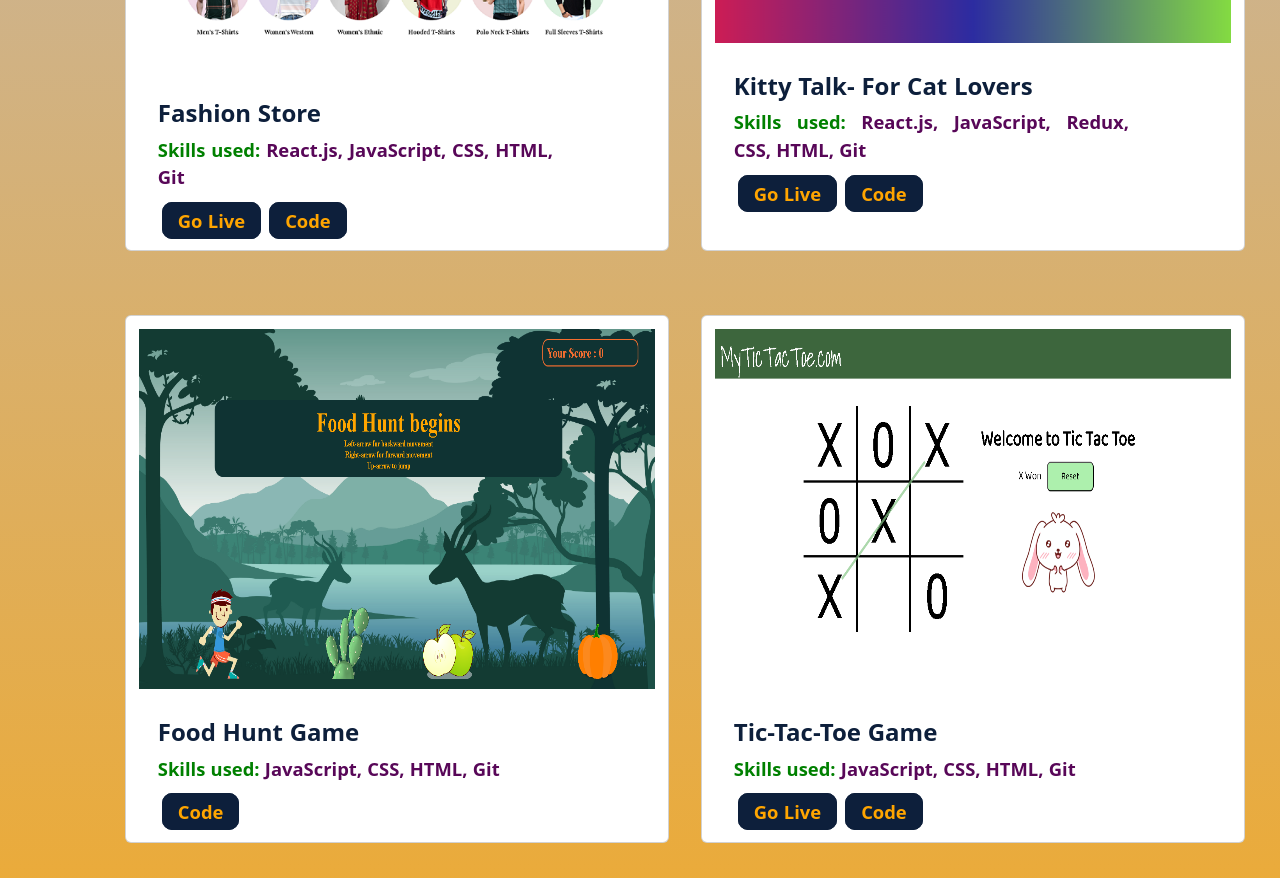
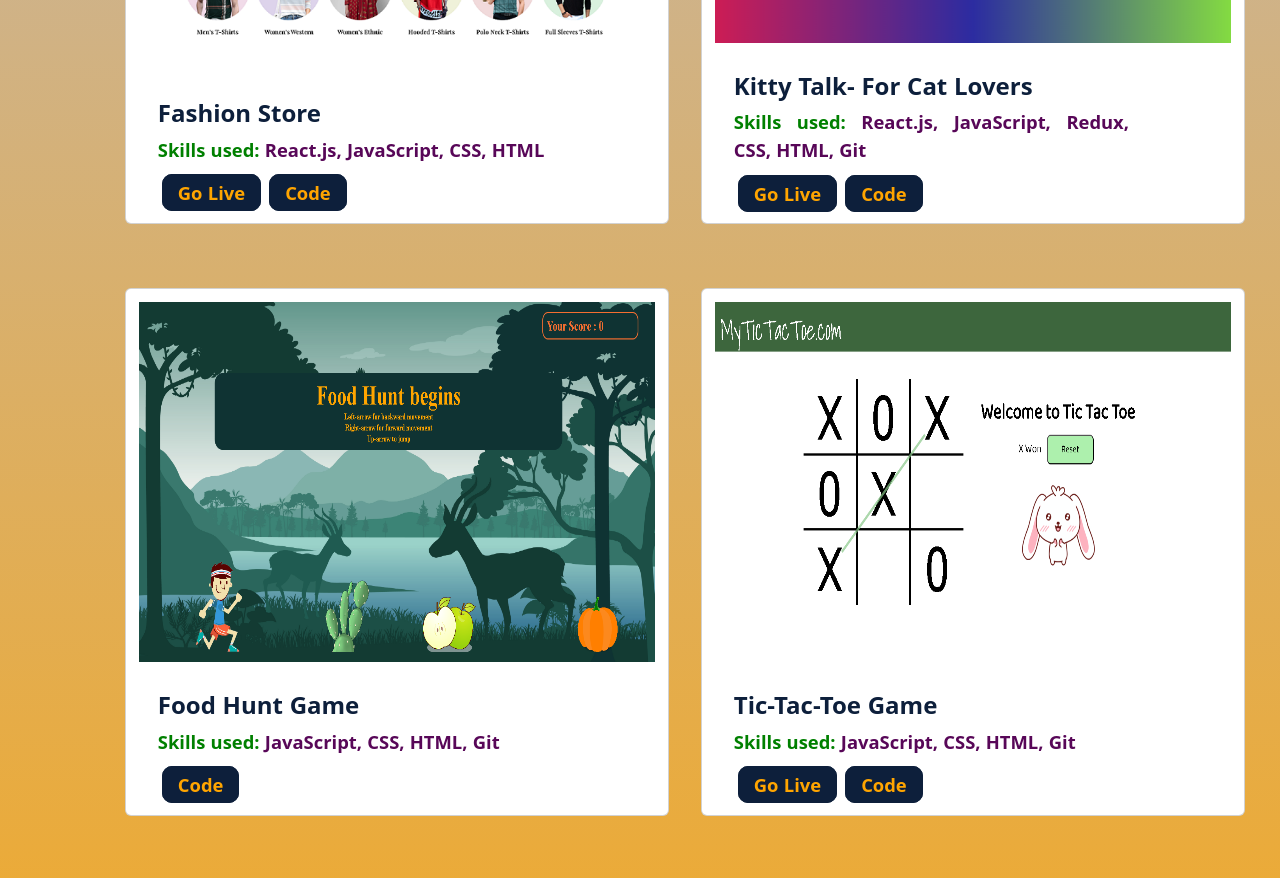
Before and after one commit to vaishali4244/portfolio, a React (Create React App) app: page / in a window 1280 px wide. Shown: the part 2800-3678 px from the top of the page. Built offline with nearby package versions, Linux system fonts and the light colour scheme.

Commit message:
changes done

```diff
--- a/src/components/Projects/Project.js
+++ b/src/components/Projects/Project.js
@@ -33,7 +33,7 @@ const Project = () => {
           <img src={require("../../assets/fashionStore.png")} className="anim" alt="Fashion Store website" />
           <div className="card-body fashion ">
             <h4 className="card-font3">Fashion Store</h4>
-            <p >Skills used: <span>React.js, JavaScript, CSS, HTML, Git </span></p>
+            <p >Skills used: <span>React.js, JavaScript, CSS, HTML </span></p>
             <a href="https://vastram.netlify.app/" className="button3" target="_blank" rel="noreferrer">Go Live</a>
             <a href="https://github.com/vaishali4244/fashion_store_vastram" className="button3 " target="_blank" rel="noreferrer">Code</a>
           </div>
```
